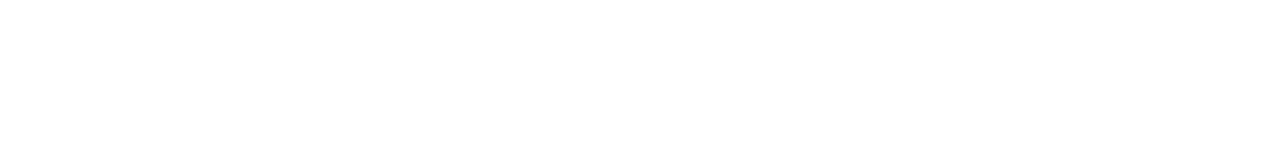
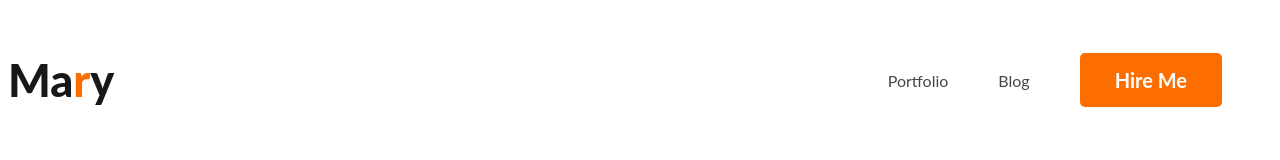
Before and after one commit to Naeem-120/Portfolio, a plain HTML site: page index.html in a window 1280 px wide. Drawn offline with Linux system fonts and the light colour scheme.

Commit message:
hire button

```diff
--- a/index.html
+++ b/index.html
@@ -4,10 +4,22 @@
     <meta charset="UTF-8">
     <meta name="viewport" content="width=device-width, initial-scale=1.0">
     <title>Web-developer Portfolio</title>
+    <link rel="preconnect" href="https://fonts.googleapis.com">
+    <link rel="preconnect" href="https://fonts.gstatic.com" crossorigin>
+    <link href="https://fonts.googleapis.com/css2?family=Open+Sans:ital,wght@0,300..800;1,300..800&display=swap" rel="stylesheet">
+
+    <link rel="stylesheet" href="style.css">
 </head>
 <body>
     <header>
-
+        <nav>
+            <h3 class="nav-title">Ma<span class="r">r</span>y</h3>
+            <ul>
+                <li><a href="">Portfolio</a></li>
+                <li><a href="">Blog</a></li>
+                <li><button class="button-primary">Hire Me</button></li>
+            </ul>
+        </nav>
     </header>
     <main>
 
--- /dev/null
+++ b/style.css
@@ -0,0 +1,40 @@
+*{
+    font-family: "Open Sans", sans-serif;
+    font-family: "Lato", sans-serif;
+
+}
+
+nav{
+    display: flex;
+    justify-content: space-between;
+    align-items: center;
+}
+.nav-title{
+    color: #181818;
+    font-weight: 800;
+    font-size: 45px;
+}
+.r{
+    color: #fd6e01;
+}
+nav>ul{
+    display: flex;
+    align-items: center;
+}
+nav li{
+    list-style: none;
+    margin-right: 50px;
+}
+nav a{
+    text-decoration: none;
+    color: #474747;
+}
+.button-primary{
+    border-radius: 5px;
+    background:  #fd6e01;
+    color: white;
+    border: none;
+    padding: 15px 35px;
+    font-weight: 700;
+    font-size: 20px;
+}
```
